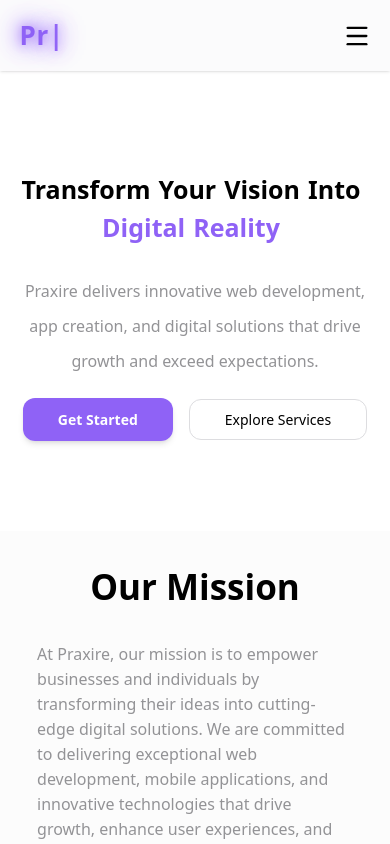
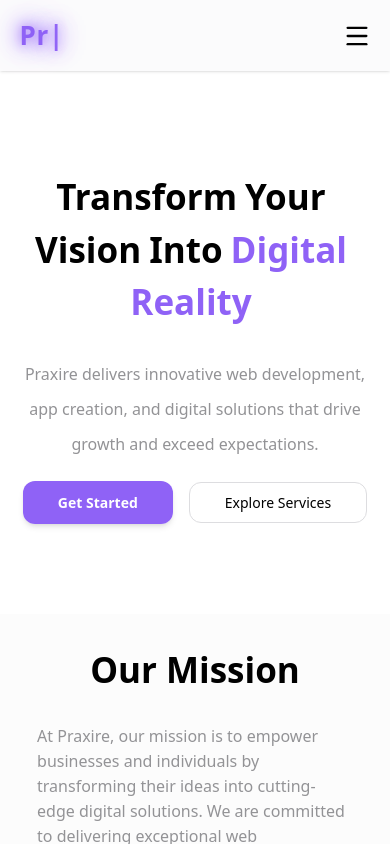
Before and after one commit to Mohamed2006tvm/praxire_website, a React (Vite) app: page / in a window 390 px wide. Shown: the top 844 px of the page. Built offline with nearby package versions, Linux system fonts and the light colour scheme.

Commit message:
Changing main page heading

```diff
--- a/src/Components/MainPage.jsx
+++ b/src/Components/MainPage.jsx
@@ -40,7 +40,7 @@ const MainPage = () => {
 
         {/* Premium Heading Animation */}
         <motion.h1
-          className="md:text-[70px] sm:text-[35px] text-[25px] font-bold sm:w-[90%] md:w-[60%] w-[90%] text-center md:leading-[70px]"
+          className="md:text-[70px] sm:text-[35px] text-[35px] font-bold sm:w-[90%] md:w-[60%] w-[90%] text-center md:leading-[70px]"
           variants={container}
           initial="hidden"
           whileInView="show"
--- a/src/Components/ReadyPage.jsx
+++ b/src/Components/ReadyPage.jsx
@@ -35,7 +35,7 @@ const ReadyPage = () => {
 
         {/* Button Hover Animation */}
         <motion.div whileHover={{ scale: 1.05 }} whileTap={{ scale: 0.95 }}>
-          <Link to="/Service">
+          <Link to="/Contact">
             <motion.button
               className="bg-[#895AF6] text-white px-8 py-3 rounded-xl text-base font-medium hover:shadow-lg hover:bg-[#7A4BC0] transition-all duration-300"
             >
```
